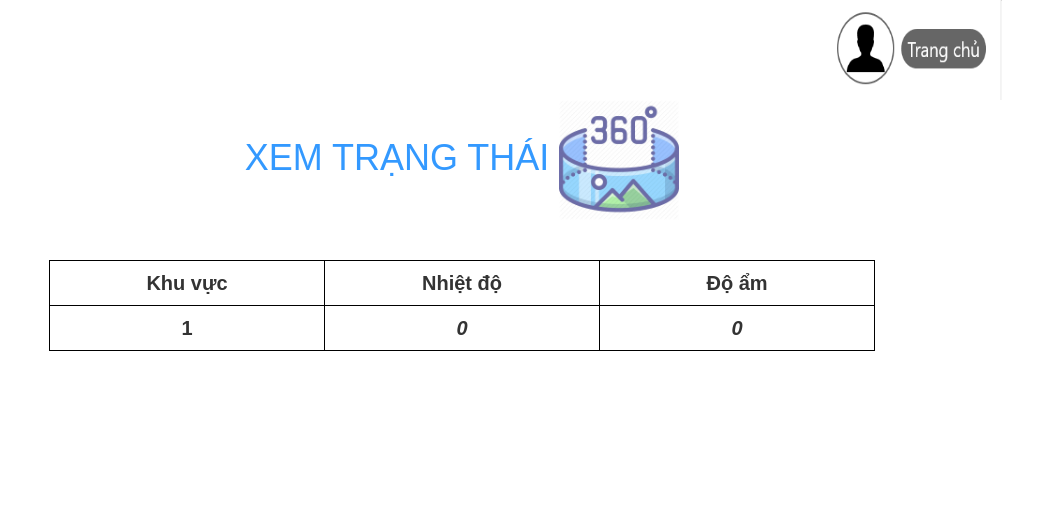
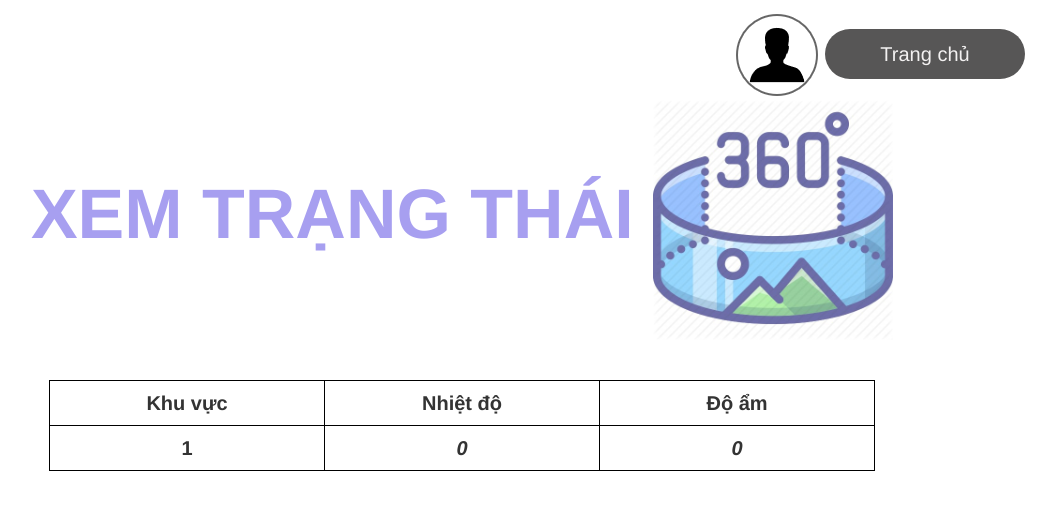
Before and after one commit to kaidec1321/pj-dadn, a website: page views/temphumi.html in a window 1280 px wide. Shown: the whole page, without its empty margins (178-1234 px from the left). Drawn offline with nearby package versions, Linux system fonts and the light colour scheme; no server answers.

Commit message:
updating TempHumi view

```diff
--- a/views/temphumi.html
+++ b/views/temphumi.html
@@ -11,19 +11,38 @@
         <link href="/fontawesome-free-5.13.0-web/css/all.css" rel="stylesheet">
         <script src="https://ajax.googleapis.com/ajax/libs/jquery/3.4.1/jquery.min.js"></script>
         <style>
-            body { font-family: Arial;}
-            .main-bar h1 {
+            .tophead h1 {
+                font-family: Helvetica;
+                font-size: 70px;
+                font-weight: bold;
                 text-align: center;
                 vertical-align: middle;
-                color: #3399FF;
+                color: rgb(167, 159, 240);
             }
-            .main-bar img {
-                width: 120px;
-                height: 120px;
+            .tophead img {
+                width: 240px;
+                height: 240px;
                 transition: transform .2s;
             }
-            .main-bar img:hover{
-                transform: scale(1.2);
+            .tophead img:hover {
+                transform: scale(1.3);
+            }
+            .info-bar {
+                float: right;
+                padding-top: 1em;
+                padding-right: 5.5em;
+            }
+            .info-bar button {
+                font-size: 20px;
+                color: rgb(243, 241, 241);
+                background-color: rgb(87, 86, 86);
+                border: none;
+                width: 10em;
+                height: 2.5em;
+                border-radius: 50px;
+            }
+            .info-bar button:hover {
+                background-color: rgb(29, 29, 29);
             }
             .table-status{
                 border: 1px solid black;
@@ -61,11 +80,11 @@
         </style>
     </head>
     <body>
-        <div class="mainpage-bar">
-            <img src="/image/Trangchu.png">
+        <div class="info-bar">
+            <img src="/image/user.png" alt="avatar"> <a href="index"><button>Trang chủ</button></a>
         </div>
         <br><br><br><br>
-        <div class="main-bar">
+        <div class="tophead">
             <h1>XEM TRẠNG THÁI <img src="/image/360.jpg"></h1>
         </div>
         <br>
```
